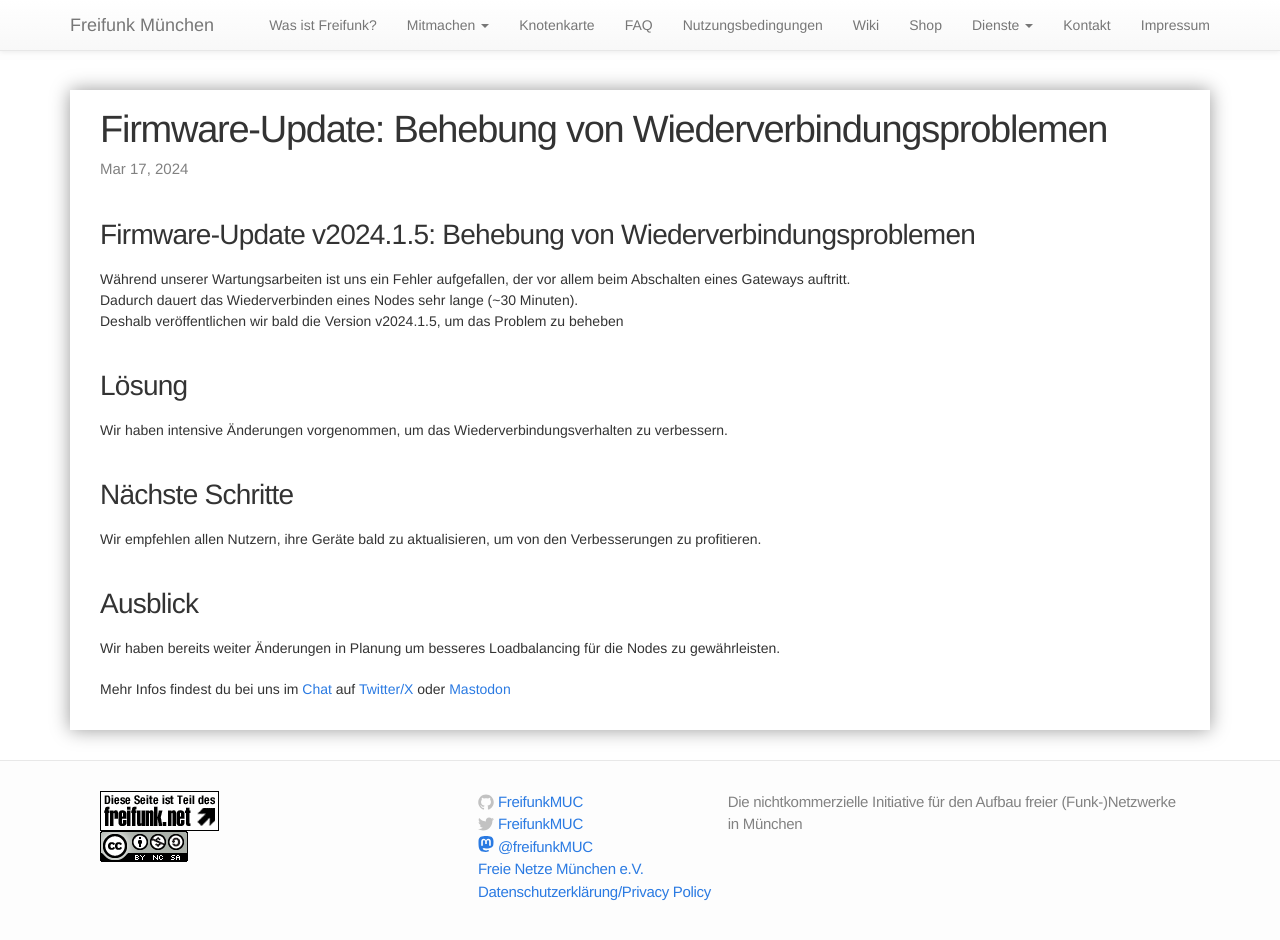
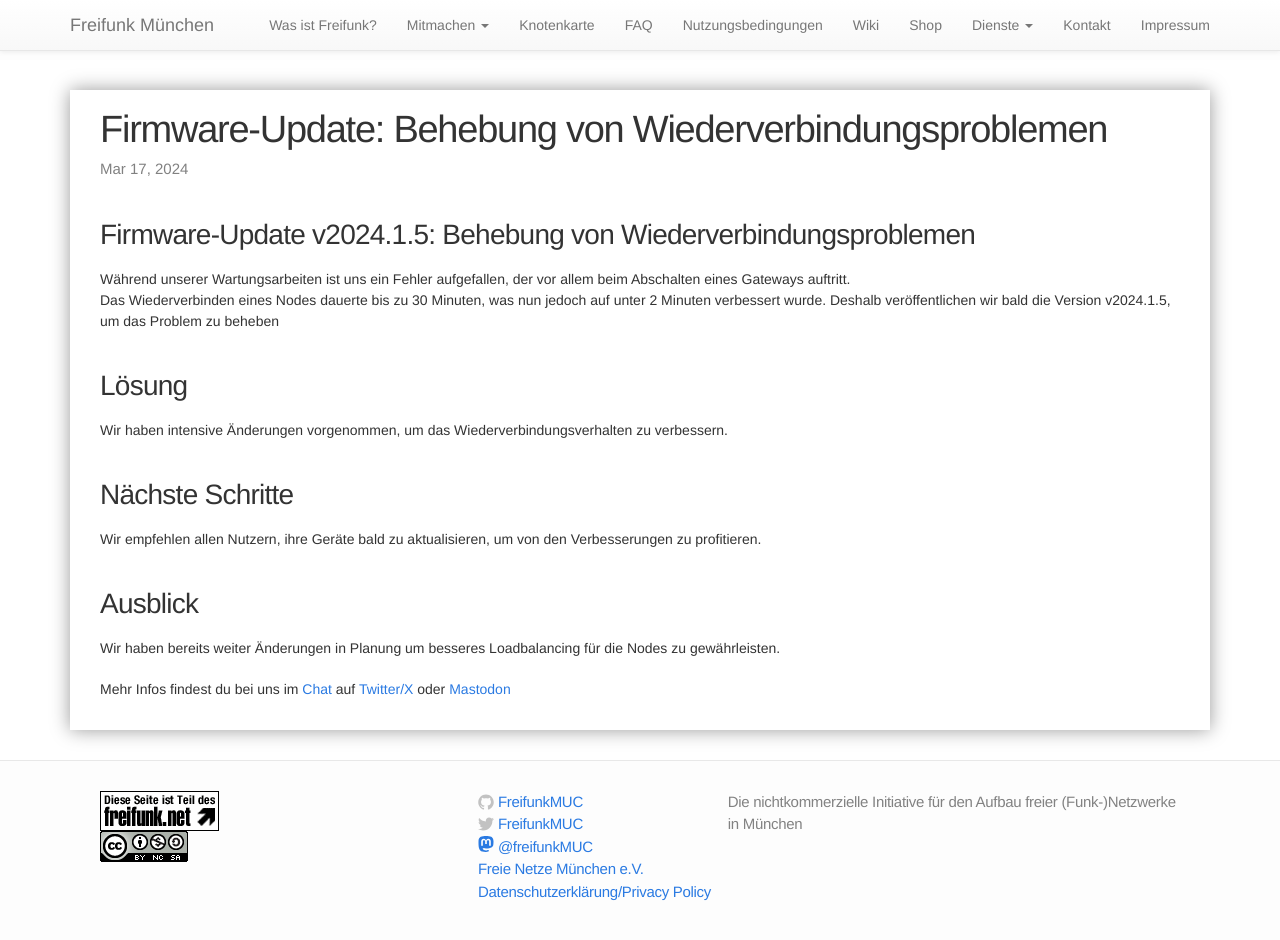
Before and after one commit to freifunkMUC/freifunkmuc.github.io, a Jekyll site: the page built from _posts/2024-03-17-firmware-update.markdown, in a window 1280 px wide and 958 px high. Shown: the top 940 px of the window. Built offline with Jekyll 4.4.1, drawn with Linux system fonts in a browser that asks for light colours.

Commit message:
add sugesstion

```diff
--- a/_posts/2024-03-17-firmware-update.markdown
+++ b/_posts/2024-03-17-firmware-update.markdown
@@ -8,7 +8,7 @@ categories: freifunkmuc
 ## Firmware-Update v2024.1.5: Behebung von Wiederverbindungsproblemen
 
 Während unserer Wartungsarbeiten ist uns ein Fehler aufgefallen, der vor allem beim Abschalten eines Gateways auftritt.
-Dadurch dauert das Wiederverbinden eines Nodes sehr lange (~30 Minuten).
+Das Wiederverbinden eines Nodes dauerte bis zu 30 Minuten, was nun jedoch auf unter 2 Minuten verbessert wurde.
 Deshalb veröffentlichen wir bald die Version v2024.1.5, um das Problem zu beheben
 
 ## Lösung
```
